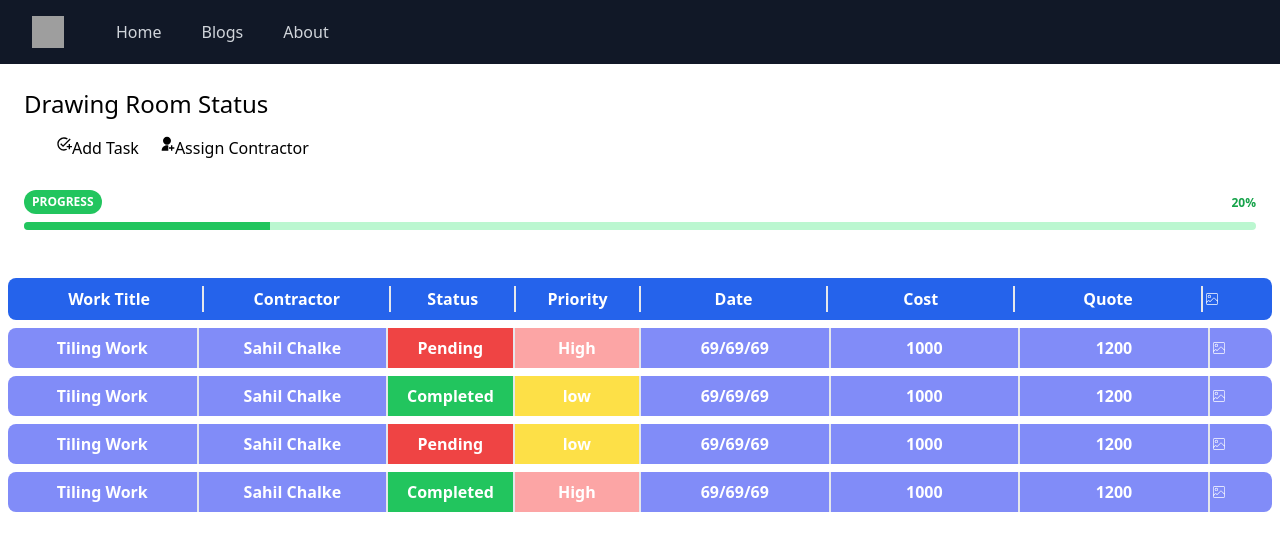
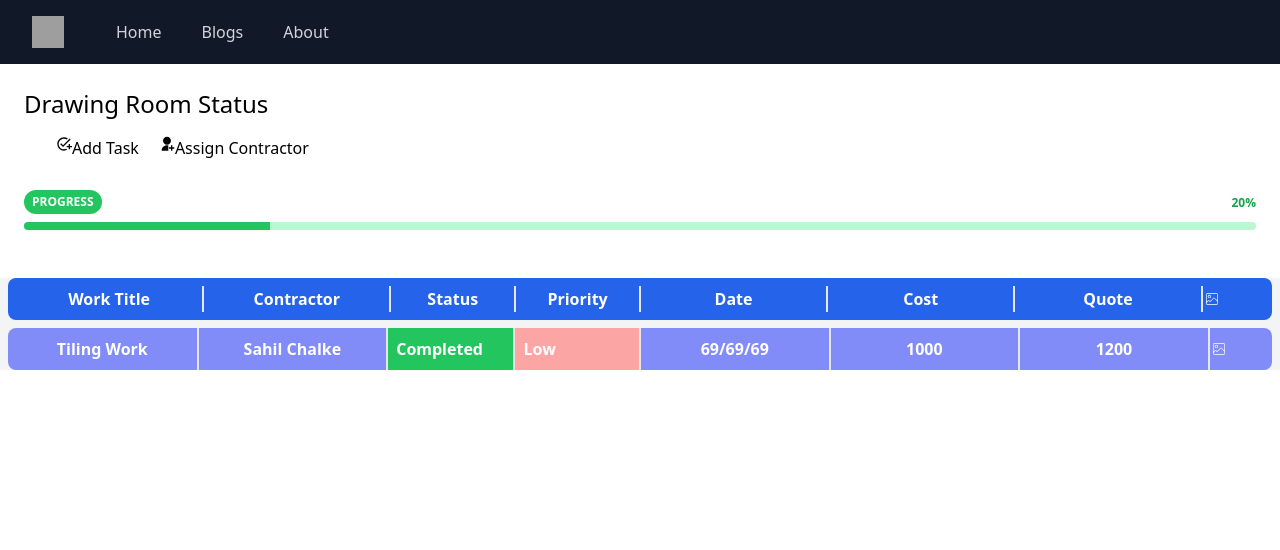
Before and after one commit to Sahilll15/Hacks24_Logic_lab, a React (Create React App) app in the folder client/: page /project/roomstatus in a window 1280 px wide. Shown: the top 550 px of the page. Built offline with nearby package versions, Linux system fonts and the light colour scheme; grey boxes are pictures that could not be loaded.

Commit message:
made pages

```diff
--- a/client/package.json
+++ b/client/package.json
@@ -9,6 +9,7 @@
     "@testing-library/jest-dom": "^5.17.0",
     "@testing-library/react": "^13.4.0",
     "@testing-library/user-event": "^13.5.0",
+    "axios": "^1.6.7",
     "clipboard": "^2.0.11",
     "drei": "^2.2.21",
     "react": "^18.2.0",
@@ -17,6 +18,7 @@
     "react-modal": "^3.16.1",
     "react-router-dom": "^6.21.3",
     "react-scripts": "5.0.1",
+    "react-select": "^5.8.0",
     "react-three-fiber": "^6.0.13",
     "react-toastify": "^10.0.4",
     "three": "^0.160.1",
--- a/client/src/App.js
+++ b/client/src/App.js
@@ -12,6 +12,8 @@ import Profile from "./Pages/Profile/Profile";
 import DesignerHome from "./Pages/Designer/DesignerHome";
 import ProjectUpdate from "./Pages/Designer/ProjectUpdate";
 import RoomStatus from "./Pages/Designer/RoomStatus";
+import ContractorHome from "./Pages/Contractor/ContractorHome";
+import ContractorTask from "./Pages/Contractor/ContractorTask";
 
 
 
@@ -33,7 +35,8 @@ const App = () => {
           <Route path="/designer" element={<DesignerHome />} />
           <Route path="/project" element={<ProjectUpdate />} />
           <Route path="/project/roomstatus" element={<RoomStatus />} />
-
+          <Route path="/contractor" element={<ContractorHome />} />
+          <Route path="/contractor/task" element={<ContractorTask />} />
           {/* PRIVATE ROUTES BELOW THIS
            <Route path="/" element={<Private />}>
             <Route path="/editcustomer" element={<CustomerEdiit />} />
--- a/client/src/Components/Cards/TaskCard.jsx
+++ b/client/src/Components/Cards/TaskCard.jsx
@@ -1,11 +1,15 @@
-import React from "react";
-import { CiImageOn } from "react-icons/ci";
+import React from 'react';
+import { CiImageOn } from 'react-icons/ci';
+import { IoIosArrowDropdown } from "react-icons/io";
 
 
 const TaskCard = () => {
+  const optionsCompleted = ['Completed', 'In Progress'];
+  const optionsHigh = ['Low', 'Medium', 'High'];
+
   return (
-    <div>
-      <div className="task-card bg-blue-600 text-white overflow-hidden rounded-lg p-2  m-2">
+    <div className='bg-gray-100'>
+      <div className="task-card bg-blue-600 text-white overflow-hidden rounded-lg p-2 m-2">
         <table className="rounded-table w-full">
           <thead>
             <tr className="">
@@ -26,64 +30,27 @@ const TaskCard = () => {
         <table className="rounded-table w-full">
           <thead>
             <tr className="">
-              <th className="border-r-2  p-2 " style={{ width: "15%" }}>Tiling Work</th>
-              <th className="border-r-2  p-2 " style={{ width: "15%" }}>Sahil Chalke</th>
-              <th className="border-r-2  p-2 bg-red-500 " style={{ width: "10%" }}>Pending</th>
-              <th className="border-r-2  p-2  bg-red-300" style={{ width: "10%" }}>High</th>
-              <th className="border-r-2  p-2 " style={{ width: "15%" }}>69/69/69</th>
-              <th className="border-r-2  p-2 " style={{ width: "15%" }}>1000</th>
-              <th className="border-r-2  p-2 " style={{ width: "15%" }}>1200</th>
-              <th style={{ width: "20%" }}><CiImageOn /></th>
-            </tr>
-          </thead>
-        </table>
-      </div>
+              <th className="border-r-2 p-2" style={{ width: "15%" }}>Tiling Work</th>
+              <th className="border-r-2 p-2" style={{ width: "15%" }}>Sahil Chalke</th>
+              <th className="border-r-2 p-2 bg-green-500" style={{ width: "10%" }}>
+                <select className="appearance-none bg-transparent border-none w-full text-white focus:outline-none">
+                <IoIosArrowDropdown /> ddd
 
-      <div className="task-card bg-indigo-400 text-white overflow-hidden rounded-lg m-2">
-        <table className="rounded-table w-full">
-          <thead>
-            <tr className="">
-              <th className="border-r-2  p-2 " style={{ width: "15%" }}>Tiling Work</th>
-              <th className="border-r-2  p-2 " style={{ width: "15%" }}>Sahil Chalke</th>
-              <th className="border-r-2  p-2 bg-green-500 " style={{ width: "10%" }}>Completed</th>
-              <th className="border-r-2  p-2  bg-yellow-300" style={{ width: "10%" }}>low</th>
-              <th className="border-r-2  p-2 " style={{ width: "15%" }}>69/69/69</th>
-              <th className="border-r-2  p-2 " style={{ width: "15%" }}>1000</th>
-              <th className="border-r-2  p-2 " style={{ width: "15%" }}>1200</th>
-              <th style={{ width: "20%" }}><CiImageOn /></th>
-            </tr>
-          </thead>
-        </table>
-      </div>
-
-      <div className="task-card bg-indigo-400 text-white overflow-hidden rounded-lg m-2">
-        <table className="rounded-table w-full">
-          <thead>
-            <tr className="">
-              <th className="border-r-2  p-2 " style={{ width: "15%" }}>Tiling Work</th>
-              <th className="border-r-2  p-2 " style={{ width: "15%" }}>Sahil Chalke</th>
-              <th className="border-r-2  p-2 bg-red-500 " style={{ width: "10%" }}>Pending</th>
-              <th className="border-r-2  p-2  bg-yellow-300" style={{ width: "10%" }}>low</th>
-              <th className="border-r-2  p-2 " style={{ width: "15%" }}>69/69/69</th>
-              <th className="border-r-2  p-2 " style={{ width: "15%" }}>1000</th>
-              <th className="border-r-2  p-2 " style={{ width: "15%" }}>1200</th>
-              <th style={{ width: "20%" }}><CiImageOn /></th>
-            </tr>
-          </thead>
-        </table>
-      </div>
-
-      <div className="task-card bg-indigo-400 text-white overflow-hidden rounded-lg m-2">
-        <table className="rounded-table w-full">
-          <thead>
-            <tr className="">
-              <th className="border-r-2  p-2 " style={{ width: "15%" }}>Tiling Work</th>
-              <th className="border-r-2  p-2 " style={{ width: "15%" }}>Sahil Chalke</th>
-              <th className="border-r-2  p-2 bg-green-500 " style={{ width: "10%" }}>Completed</th>
-              <th className="border-r-2  p-2  bg-red-300" style={{ width: "10%" }}>High</th>
-              <th className="border-r-2  p-2 " style={{ width: "15%" }}>69/69/69</th>
-              <th className="border-r-2  p-2 " style={{ width: "15%" }}>1000</th>
-              <th className="border-r-2  p-2 " style={{ width: "15%" }}>1200</th>
+                  {optionsCompleted.map((option) => (
+                    <option key={option} className='bg-gray-700' value={option}>{option}</option>
+                  ))}
+                </select>
+              </th>
+              <th className="border-r-2  bg-red-300" style={{ width: "10%" }}>
+                <select className="appearance-none bg-transparent border-none w-full text-white p-2 focus:outline-none">
+                  {optionsHigh.map((option) => (
+                    <option key={option} className='bg-gray-700' value={option}>{option}</option>
+                  ))}
+                </select>
+              </th>
+              <th className="border-r-2 p-2" style={{ width: "15%" }}>69/69/69</th>
+              <th className="border-r-2 p-2" style={{ width: "15%" }}>1000</th>
+              <th className="border-r-2 p-2" style={{ width: "15%" }}>1200</th>
               <th style={{ width: "20%" }}><CiImageOn /></th>
             </tr>
           </thead>
--- /dev/null
+++ b/client/src/Pages/Contractor/ContractorHome.jsx
@@ -0,0 +1,33 @@
+import React, { useState } from 'react'
+import { FiPlus } from "react-icons/fi";
+import { Dialog, Transition } from "@headlessui/react";
+import NewProjectForm from "../../Components/Designer/Home/NewProjectForm";
+import ImageCard from "../../Components/Cards/ImageCard";
+
+const ContractorHome = () => {
+
+
+  return (
+<div>
+      <div className="min-h-screen bg-gray-50">
+        <div>
+          <p className="ml-4 text-2xl">
+            <br/>
+            WELCOME, <b className="text-orange-400">Contractor NAME</b>
+          </p>
+        </div>
+
+        <div className="flex m-16">
+
+
+
+        <ImageCard projTitle="Project Name" custNo="8888888888" custEmail="abc@gmail.com" img="https://avatars.githubusercontent.com/u/121731399?v=3" />
+
+        </div>
+      </div>
+
+    </div>
+  )
+}
+
+export default ContractorHome
--- /dev/null
+++ b/client/src/Pages/Contractor/ContractorTask.jsx
@@ -0,0 +1,15 @@
+import React from 'react'
+import LongCard from '../../Components/Cards/LongCard'
+
+
+const ContractorTask = () => {
+  return (
+    <div>
+        <div className='mt-4'>
+         <LongCard name="Plaster work" id="1" desc="hall cieling plaster workk pending" status="Completed" />
+         </div>
+    </div>
+  )
+}
+
+export default ContractorTask
--- a/client/src/Pages/Designer/RoomStatus.jsx
+++ b/client/src/Pages/Designer/RoomStatus.jsx
@@ -53,7 +53,9 @@ const RoomStatus = ({percentage}) => {
             </div>
           </div>
         </div>
+
      <TaskCard/>
+
      <div>
      {isModalOpen && (
         <div className="fixed z-10 inset-0 overflow-y-auto">
```
Also changed, not shown: client/src/Components/Cards/LongCard.jsx (+84 -22 lines), 1 other file (tests, documents, lock files or other folders).
